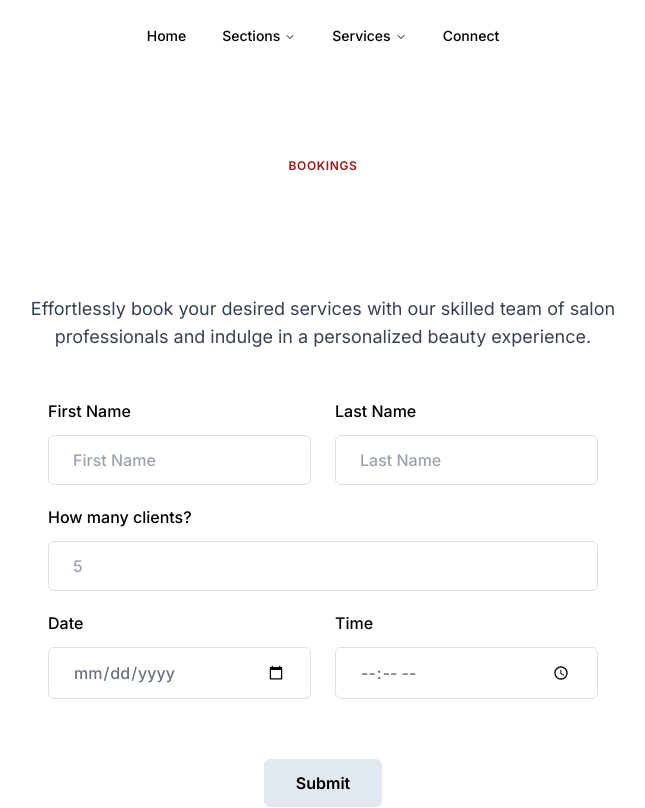
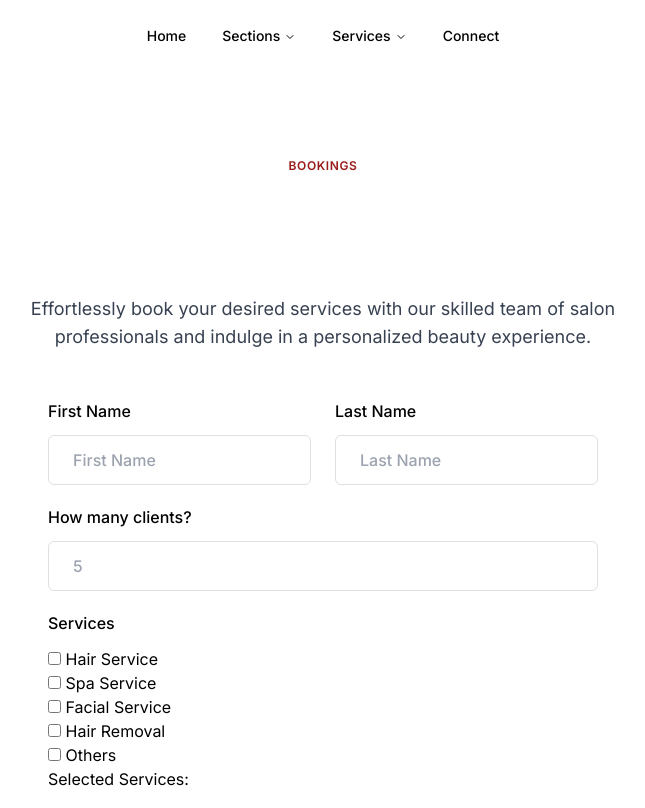
Before and after one commit to deka27/gianna-salon-next, a Next.js app: page /booking in a window 1280 px wide. Shown: the top 808 px of the page, without its empty margins (317-962 px from the left). Built offline with nearby package versions, Linux system fonts and the light colour scheme.

Commit message:
+form changes

```diff
--- a/app/booking/page.tsx
+++ b/app/booking/page.tsx
@@ -1,4 +1,38 @@
+"use client";
+
+import { useState } from "react";
+
 export default function Booking() {
+  const services = [
+    { value: "Hair", label: "Hair  Service" },
+    { value: "Spa", label: "Spa Service" },
+    { value: "Facial", label: "Facial Service" },
+    { value: "Hair Removal", label: "Hair Removal" },
+    { value: "Others", label: "Others" },
+  ];
+
+  const [selectedServices, setSelectedServices] = useState<string[]>([]);
+  const [selectAll, setSelectAll] = useState(false);
+
+  const toggleService = (value: string) => {
+    if (selectedServices.includes(value)) {
+      setSelectedServices(
+        selectedServices.filter((service) => service !== value)
+      );
+    } else {
+      setSelectedServices([...selectedServices, value]);
+    }
+  };
+
+  const handleSelectAll = () => {
+    if (selectAll) {
+      setSelectedServices([]);
+    } else {
+      setSelectedServices(services.map((service) => service.value));
+    }
+    setSelectAll(!selectAll);
+  };
+
   return (
     <div className="">
       <div className="flex items-center flex-col justify-center px-4 py-16 mx-auto sm:max-w-xl md:max-w-full lg:max-w-screen-xl md:px-24 lg:px-8 lg:py-20">
@@ -10,13 +44,13 @@ export default function Booking() {
           </div>
           <h2 className="max-w-lg mb-6 font-sans text-3xl font-bold leading-none tracking-tight text-white sm:text-4xl md:mx-auto">
             <span className="relative inline-block">
-
               <span className="relative">We</span>
             </span>{" "}
             offer a wide range of services to suit your needs.
           </h2>
           <p className="text-base text-gray-700 md:text-lg">
-        Effortlessly book your desired services with our skilled team of salon professionals and indulge in a personalized beauty experience.
+            Effortlessly book your desired services with our skilled team of
+            salon professionals and indulge in a personalized beauty experience.
           </p>
         </div>
         <div className="mx-auto w-full max-w-[550px]">
@@ -69,9 +103,35 @@ export default function Booking() {
                 name="guest"
                 id="guest"
                 placeholder="5"
-                min="0"
+                min="1"
                 className="w-full appearance-none rounded-md border border-[#e0e0e0] bg-transparent py-3 px-6 text-base font-medium text-[#6B7280] outline-none focus:border-[#6A64F1] focus:shadow-md"
               />
+            </div>
+
+            <div className="mb-5">
+              <label
+                htmlFor="guest"
+                className="mb-3 block text-base font-medium "
+              >
+                Services
+              </label>
+
+              <div className="flex flex-col">
+                {services.map((service) => (
+                  <label key={service.value}>
+                    <input
+                      type="checkbox"
+                      value={service.value}
+                      checked={selectedServices.includes(service.value)}
+                      onChange={() => toggleService(service.value)}
+                    />{" "}
+                    {service.label}
+                  </label>
+                ))}
+              </div>
+              <div>
+                <p>Selected Services: {selectedServices.join(", ")}</p>
+              </div>
             </div>
 
             <div className="-mx-3 flex flex-wrap">
--- a/app/components/Contact.tsx
+++ b/app/components/Contact.tsx
@@ -28,14 +28,14 @@ const Contact = () => {
           <div className='bg-[#121212] p-6 rounded-lg text-center text-white transition duration-300 hover:bg-[#121212] hover:border-primary-variant flex flex-col'>
             <div className='flex justify-center'><MdEmail className='text-2xl mb-4 shadow-lg'/></div>
             <h4 className="text-xl font-semibold">Email</h4>
-            <h5 className="text-lg">gianna@gmail.com</h5>
+            <h5 className="text-lg">giannabeautysalon@gmail.com</h5>
             <a href="mailto:elateunisexsalon@gmail.com" target="_blank" rel="noreferrer" className="hover:text-red-600 text-sm inline-block mt-2">Send a message</a>
           </div>
 
           <div className='bg-[#121212] p-6 rounded-lg text-white text-center transition duration-300 hover:bg-[#121212] hover:border-primary-variant'>
           <div className='flex justify-center'><FaPhoneAlt className='text-2xl mb-4 shadow-lg'/></div>
             <h4 className="text-xl font-semibold">Phone</h4>
-            <h5 className="text-lg">+91-XXXX-XXXXXX</h5>
+            <h5 className="text-lg">+91-78993-05457</h5>
             <a href="tel:+917084040708" target="_blank" rel="noreferrer" className="hover:text-red-600 text-sm inline-block mt-2 transition-all">Call</a>
           </div>
         </div>
--- a/app/connect/page.tsx
+++ /dev/null
@@ -1,5 +0,0 @@
-export default function Connect() {
-     return (
-       <div>page</div>
-     )
-   }
--- a/app/contact/page.tsx
+++ b/app/contact/page.tsx
@@ -61,7 +61,7 @@ return (
                       Phone Number
                     </div>
                     <p className="text-base text-body-color">
-                      (+62)81 414 257 9980
+                    (+91)-78993-05457
                     </p>
                   </div>
                 </div>
@@ -81,7 +81,7 @@ return (
                       Email Address
                     </div>
                     <p className="text-base text-body-color">
-                      info@yourdomain.com
+                    giannabeautysalon@gmail.com
                     </p>
                   </div>
                 </div>
--- a/app/team/page.tsx
+++ b/app/team/page.tsx
@@ -71,8 +71,8 @@ function TeamMember({ name, role, description }: TeamMemberProps) {
       </div>
       <div className="flex flex-col justify-center mt-5 sm:mt-0 sm:p-5 sm:col-span-2">
         <p className="text-lg font-bold">{name}</p>
-        <p className="mb-4 text-xs  opacity-30">{role}</p>
-        <p className="mb-4 text-sm tracking-wide opacity-30">
+        <p className="mb-4 text-xs">{role}</p>
+        <p className="mb-4 text-sm tracking-wide">
           {description}
         </p>
         <div className="flex items-center space-x-3">
```
Lines whose indentation alone changed are shown as unchanged.
